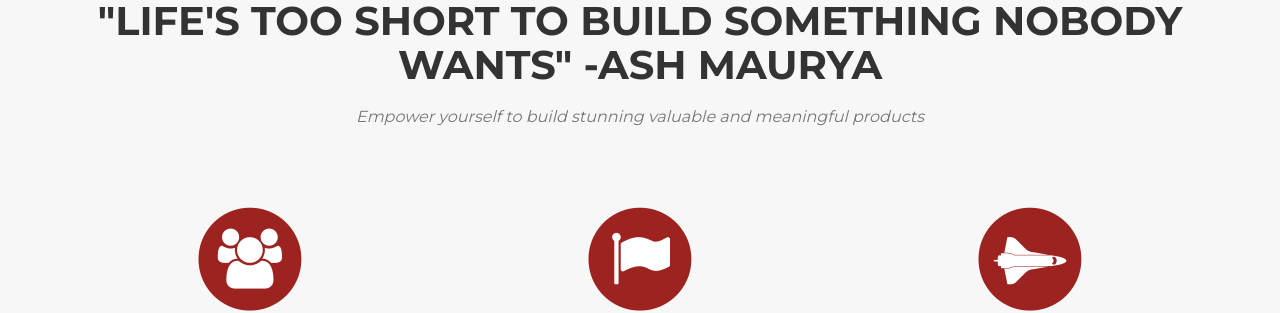
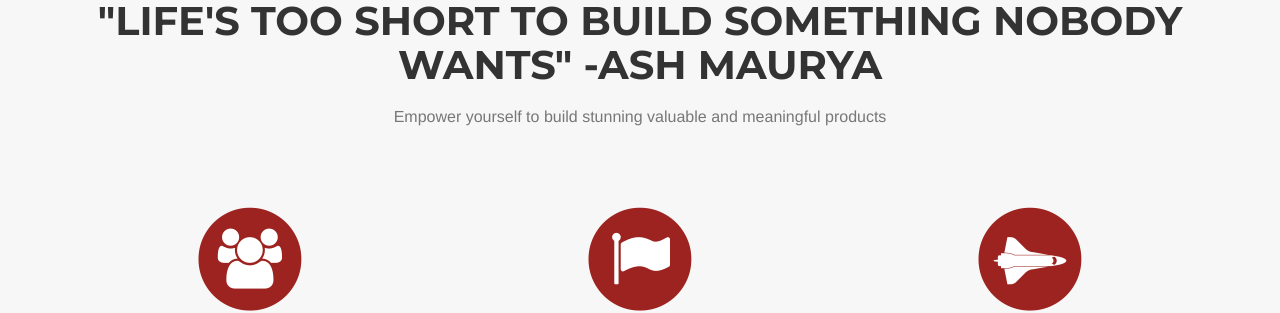
Before and after one commit to unc-pmclub/main-website, a Jekyll site: the page built from index.html, in a window 1280 px wide and 1400 px high, scrolled down 769 px. Shown: the part 150-463 px from the top of the window. Built offline with Jekyll 4.4.1, drawn with Linux system fonts in a browser that asks for light colours; some web fonts are replaced.

Commit message:
Update agency.css

```diff
--- a/_includes/css/agency.css
+++ b/_includes/css/agency.css
@@ -340,9 +340,9 @@
 section h3.section-subheading {
     margin-bottom: 75px;
     text-transform: none;
-    font-family: {{ site.data.template.font.primary }};
+    font-family: {{ site.data.template.font.secondary }};
     font-size: 16px;
-    font-style: italic;
+    /* font-style: italic; */
     font-weight: 400;
 }
 
```
